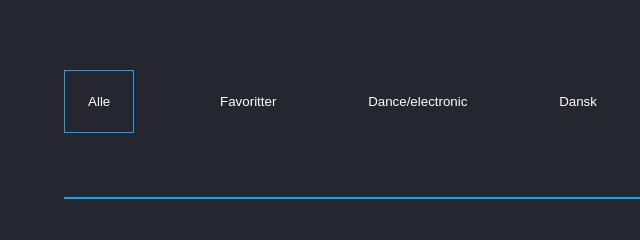
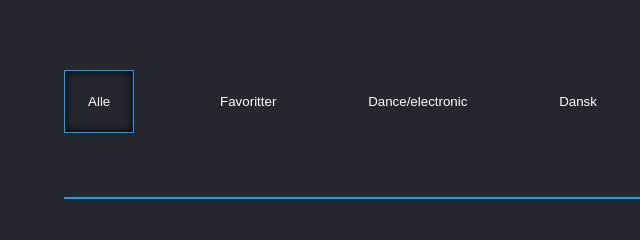
Before and after one commit to chri26kx/dynamisk_web, a plain HTML site: page musik.html in a window 1280 px wide. Shown: the part 326-566 px from the top of the page, 0-640 px from the left. Drawn offline with Linux system fonts and the light colour scheme; no server answers; a web font is replaced by a local one.

Commit message:
knap-shadow

```diff
--- a/style.css
+++ b/style.css
@@ -276,6 +276,9 @@ button {
   border: #00a7ff solid 1px;
   padding: 3%;
   text-decoration: none;
+  -moz-box-shadow: inset 0 0 10px black;
+  -webkit-box-shadow: inset 0 0 10px black;
+  box-shadow: inset 0 0 10px black;
 }
 
 .mere {
```
